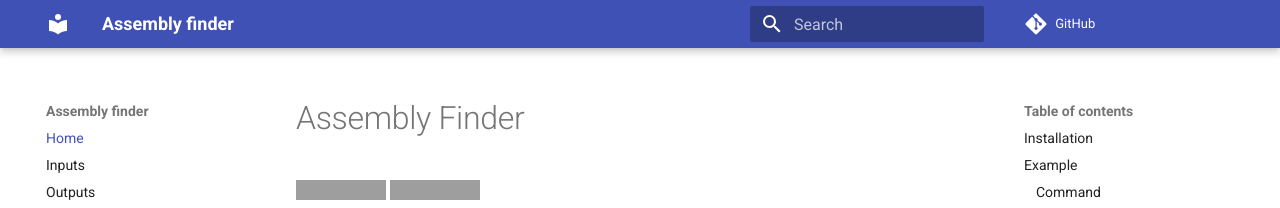
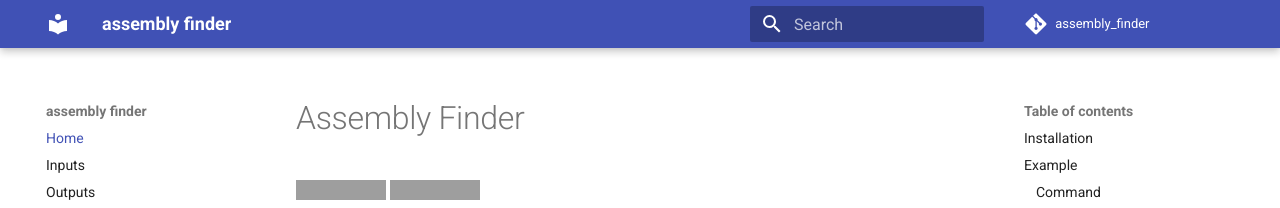
Before and after one commit to metagenlab/assembly_finder, an MkDocs documentation site: the page built from docs/index.md, in a window 1280 px wide. Shown: the top 208 px of the page. Built offline with MkDocs 1.6.1 and Material for MkDocs 9.7.7, drawn with Linux system fonts in a browser that asks for light colours; comment, search, counter and statistics services are not loaded; grey boxes are pictures that could not be loaded.

Commit message:
added repo_name

```diff
--- a/mkdocs.yml
+++ b/mkdocs.yml
@@ -1,5 +1,6 @@
-site_name: Assembly finder
+site_name: assembly finder
 repo_url: https://github.com/metagenlab/assembly_finder
+repo_name: assembly_finder
 site_author: Farid Chaabane
 theme:
   name: material
```
